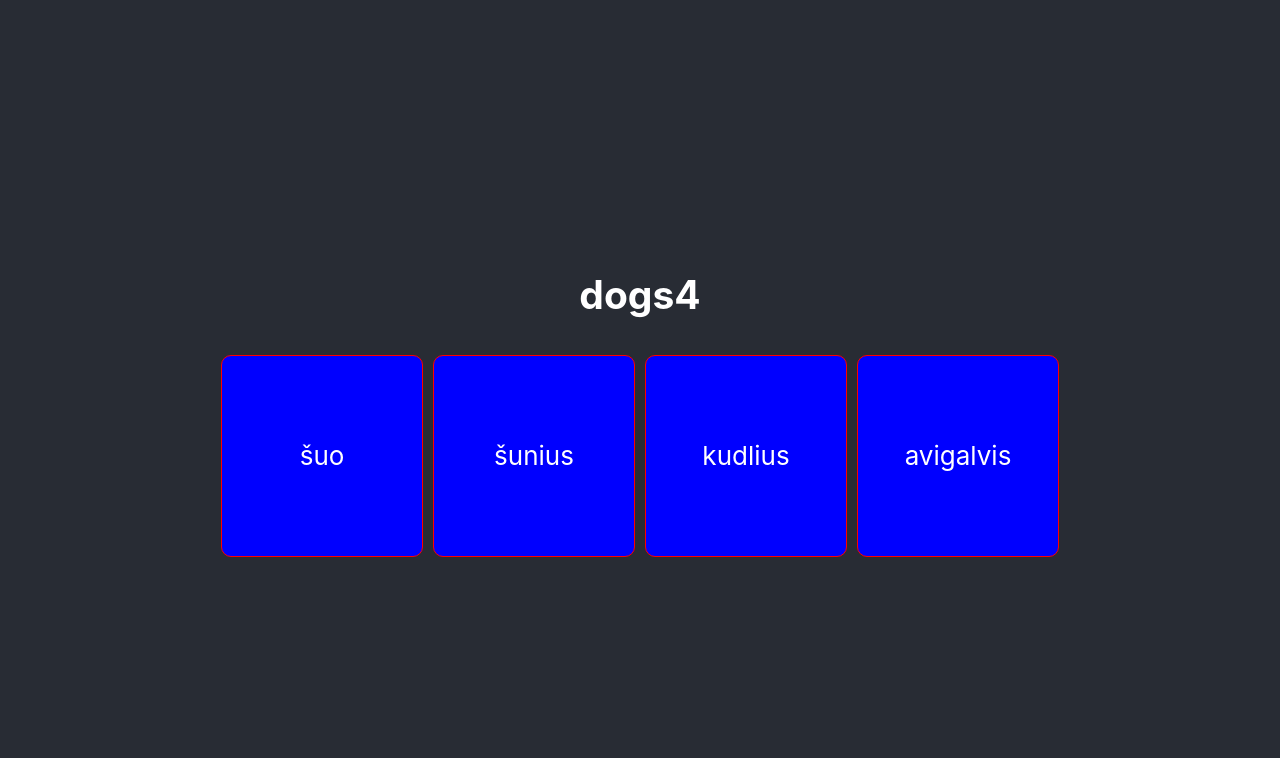
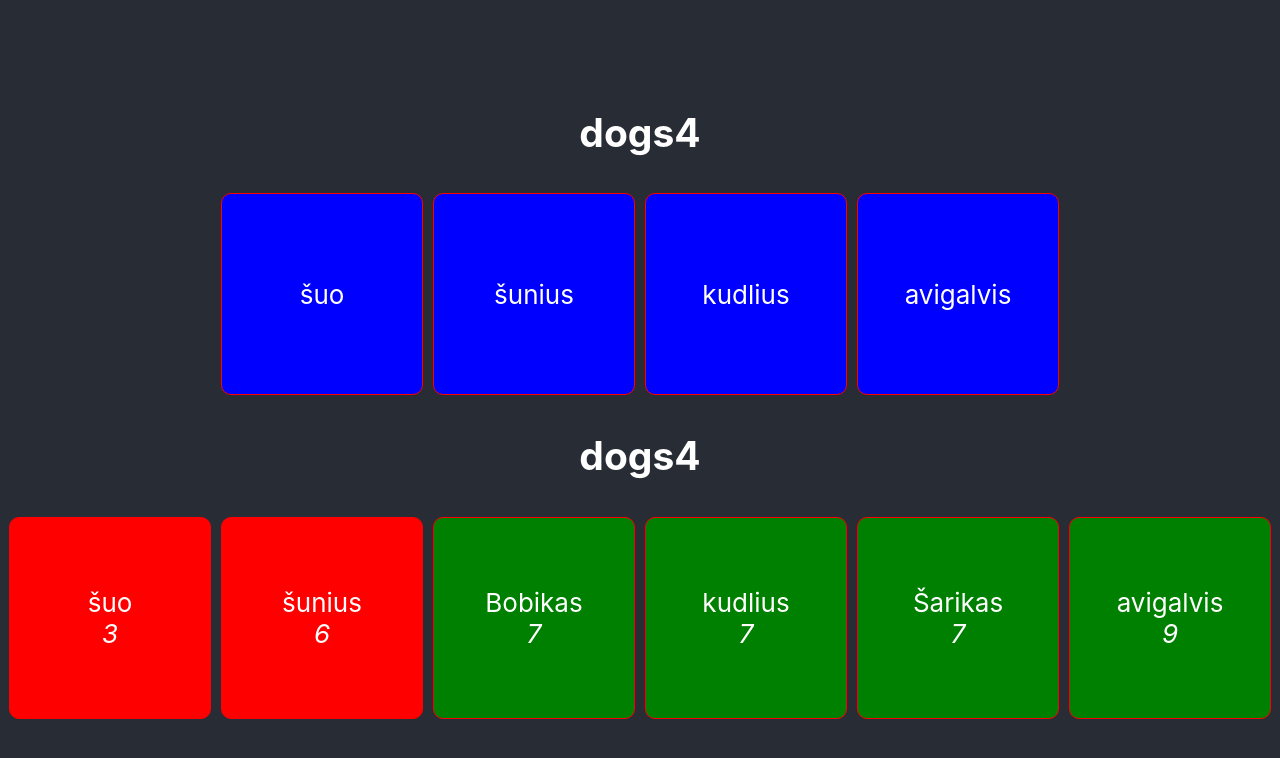
Before and after one commit to QuincyJ1/react-base, a React (Create React App) app: page / in a window 1280 px wide. Shown: the top 758 px of the page. Built offline with nearby package versions, Linux system fonts and the light colour scheme.

Commit message:
5uzd update

```diff
--- a/src/App.jsx
+++ b/src/App.jsx
@@ -4,6 +4,7 @@ import DogSquare from './Components/React-base-list/1uzdList';
 import DogArray from './Components/React-base-list/2uzdList.jsx'
 import EvenDogs from './Components/React-base-list/3uzdList';
 import Dogs4 from './Components/React-base-list/4uzdList';
+import Dogs5 from './Components/React-base-list/5uzdList';
 
 
 
@@ -26,6 +27,7 @@ function App() {
       <EvenDogs dogs={dogs} />
     </div> */}
     <Dogs4 />
+    <Dogs5 />
        </header>
         </div>
   );
--- a/src/App.scss
+++ b/src/App.scss
@@ -52,6 +52,7 @@
     align-items: center;
     border-radius: 10px;
     margin: 5px;
+    flex-direction: column;
 
   }
 }
--- /dev/null
+++ b/src/Components/React-base-list/5uzdList.jsx
@@ -0,0 +1,24 @@
+
+const dogs = ['šuo', 'šunius', 'Bobikas', 'kudlius', 'Šarikas', 'avigalvis'];
+
+function Dogs5 () {
+return (
+<div>
+    <h2>dogs4</h2>
+    <div className="sq-bin">
+        {
+            dogs.map((dog, i) => {
+                return (
+                    <div className="sq" key={i} style={{
+                        backgroundColor: dog.length > 6 ? 'green' : 'red'
+                    }}>
+                        {dog} <i>{dog.length}</i></div>
+                )
+            })
+        }
+    </div>
+</div>
+)
+}
+
+export default Dogs5;
```
